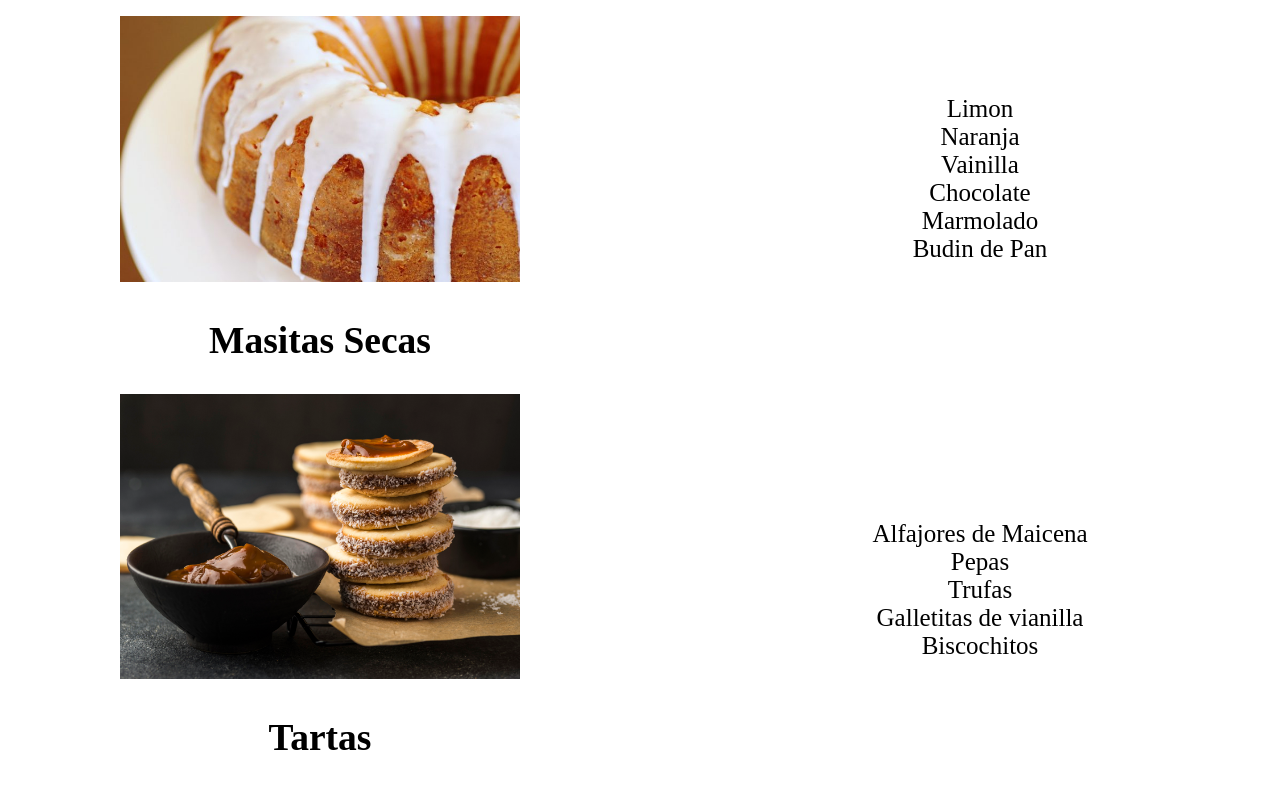
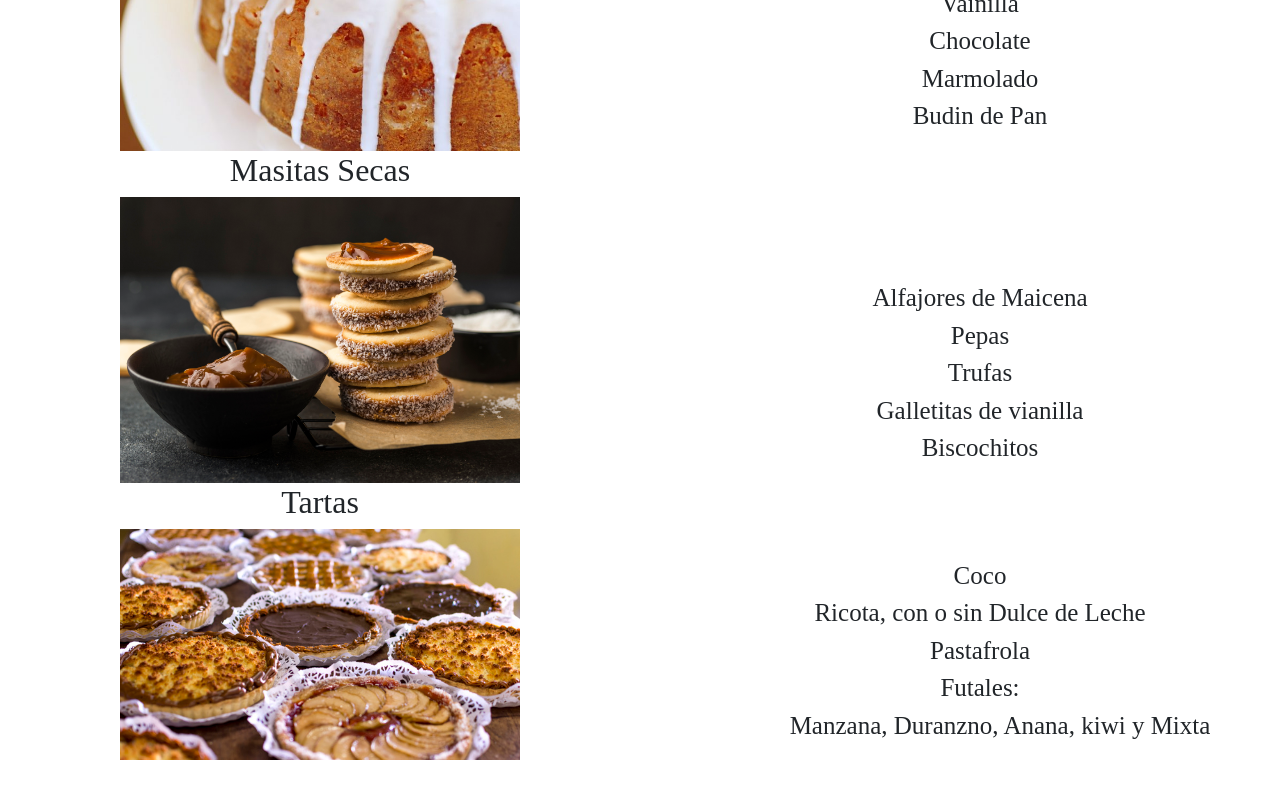
Before and after one commit to CaterinaMendez1/Bootstrap, a plain HTML site: page index.html in a window 1280 px wide. Shown: the part 661-1449 px from the top of the page. Drawn offline with nearby package versions, Linux system fonts and the light colour scheme; a web font is replaced by a local one.

Commit message:
instalarbootstrap

```diff
--- a/index.html
+++ b/index.html
@@ -5,6 +5,7 @@
     <meta http-equiv="X-UA-Compatible" content="IE=edge">
     <meta name="viewport" content="width=device-width, initial-scale=1.0">
     <link rel="icon" href="../Las Delicias de Lourdes/Imagenes/cupcakes.png">
+    <link rel="stylesheet" href="https://cdn.jsdelivr.net/npm/bootstrap@4.6.0/dist/css/bootstrap.min.css">
     <link rel="stylesheet" href="css/style.css">
 
     <title>Las Delicias de Lourdes</title>
@@ -97,5 +98,8 @@
         <a target="_blanck" href="https://www.facebook.com/"><img src="Imagenes/facebook.png" width="50px" alt=""></facebook></a>
         <a target="_blanck" href="https://www.instagram.com/"><img src="Imagenes/instagram.png" width="50px" alt=""></instagram></a>
     </footer>
+    <script src="https://code.jquery.com/jquery-3.5.1.slim.min.js"></script>
+    <script src="https://cdn.jsdelivr.net/npm/bootstrap@4.6.0/dist/js/bootstrap.bundle.min.js"></script>
+
 </body>
 </html>
```
